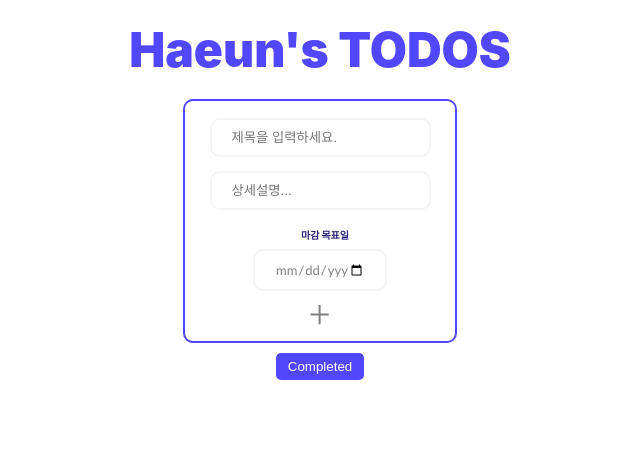
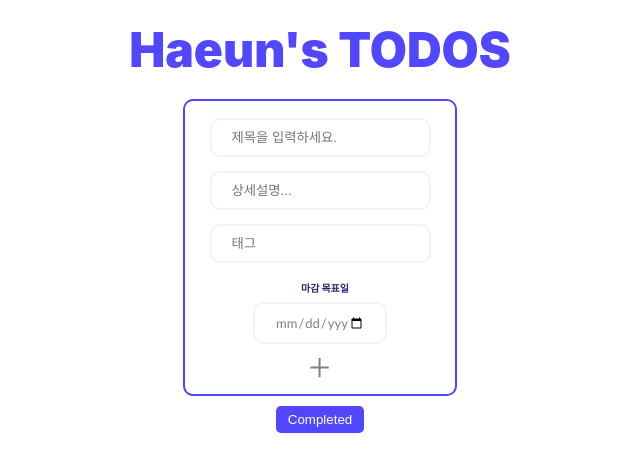
Before and after one commit to songhaeunsong/to-do-list, a React (Create React App) app: page / in a window 1280 px wide. Shown: the top 472 px of the page, without its empty margins (320-960 px from the left). Built offline with nearby package versions, Linux system fonts and the light colour scheme.

Commit message:
add: 태그 input

```diff
--- a/src/App.js
+++ b/src/App.js
@@ -11,7 +11,7 @@ function App() {
   const [todos, setTodos] = useState([]);
   const [isCompleted, setIsCompleted] = useState(false);
 
-  const onInsertTodo = (text, subtext, date) => {
+  const onInsertTodo = (text, subtext, tag, date) => {
     if (text === "") {
       return alert("제목을 입력해주세요!");
     } else {
@@ -19,6 +19,7 @@ function App() {
         id: nextId,
         text,
         subtext,
+        tag,
         date,
         checked: false,
       };
@@ -47,10 +48,10 @@ function App() {
     setTodos((todos) => todos.filter((todo) => todo.checked == false));
   };
 
-  const onUpdate = (id, text, subtext, date) => {
+  const onUpdate = (id, text, subtext, tag, date) => {
     setTodos((todos) =>
       todos.map((todo) =>
-        todo.id === id ? { ...todo, text, subtext, date } : todo
+        todo.id === id ? { ...todo, text, subtext, tag, date } : todo
       )
     );
     setSelectedTodo(null);
--- a/src/components/ToDoInsert/index.js
+++ b/src/components/ToDoInsert/index.js
@@ -6,6 +6,7 @@ import "./todoinsert.css";
 const ToDoInsert = ({ onInsertTodo, selectedTodo, onRemove, onUpdate }) => {
   const [text, setText] = useState("");
   const [subtext, setSubtext] = useState("");
+  const [tag, setTag] = useState("");
   const [date, setDate] = useState("");
 
   const textChange = (e) => {
@@ -15,15 +16,20 @@ const ToDoInsert = ({ onInsertTodo, selectedTodo, onRemove, onUpdate }) => {
     setSubtext(e.target.value);
   };
 
+  const tagChange = (e) => {
+    setTag(e.target.value);
+  };
+
   const dateChange = (e) => {
     setDate(e.target.value);
   };
 
   const onSubmit = (e) => {
     e.preventDefault();
-    onInsertTodo(text, subtext, date);
+    onInsertTodo(text, subtext, tag, date);
     setText("");
     setSubtext("");
+    setTag("");
     setDate("");
   };
 
@@ -31,6 +37,7 @@ const ToDoInsert = ({ onInsertTodo, selectedTodo, onRemove, onUpdate }) => {
     if (selectedTodo) {
       setText(selectedTodo.text);
       setSubtext(selectedTodo.subtext);
+      setTag(selectedTodo.subtext);
       setDate(selectedTodo.date);
     }
   }, [selectedTodo]);
@@ -41,7 +48,7 @@ const ToDoInsert = ({ onInsertTodo, selectedTodo, onRemove, onUpdate }) => {
         <form
           className="rewrite"
           onSubmit={() => {
-            onUpdate(selectedTodo.id, text, subtext, date);
+            onUpdate(selectedTodo.id, text, subtext, tag, date);
           }}
         >
           <input
@@ -62,7 +69,7 @@ const ToDoInsert = ({ onInsertTodo, selectedTodo, onRemove, onUpdate }) => {
           <div>
             <TiPencil
               onClick={() => {
-                onUpdate(selectedTodo.id, text, subtext, date);
+                onUpdate(selectedTodo.id, text, subtext, tag, date);
                 setText("");
                 setSubtext("");
                 setDate("");
@@ -92,6 +99,7 @@ const ToDoInsert = ({ onInsertTodo, selectedTodo, onRemove, onUpdate }) => {
             value={subtext}
             onChange={subtextChange}
           />
+          <input placeholder="태그" value={tag} onChange={tagChange} />
           <p className="dueD">마감 목표일</p>
           <input id="date" type="date" value={date} onChange={dateChange} />
 
--- a/src/components/ToDoItem/index.js
+++ b/src/components/ToDoItem/index.js
@@ -3,7 +3,7 @@ import { BsEmojiHeartEyes, BsCircle } from "react-icons/bs";
 import "./todoitem.css";
 
 const ToDoItem = ({ todo, onCheckToggle, onChangeSelectedTodo }) => {
-  const { id, text, subtext, date, checked } = todo;
+  const { id, text, subtext, tag, date, checked } = todo;
   return (
     <div className="todo-item">
       <div className={`content ${checked ? "checked" : ""}`}>
@@ -28,6 +28,7 @@ const ToDoItem = ({ todo, onCheckToggle, onChangeSelectedTodo }) => {
         >
           <p className="list--text">{text}</p>
           <p className="list--subtext">{subtext}</p>
+          <p className="list--subtext">{tag}</p>
           <p className="list--date">{date}</p>
         </div>
       </div>
```
Also changed, not shown: 1 other file (tests, documents, lock files or other folders).
